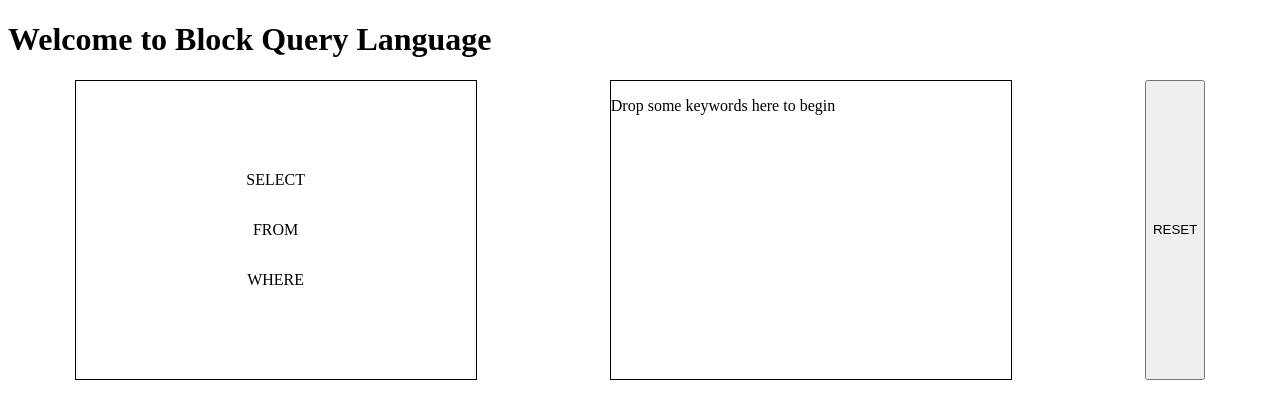
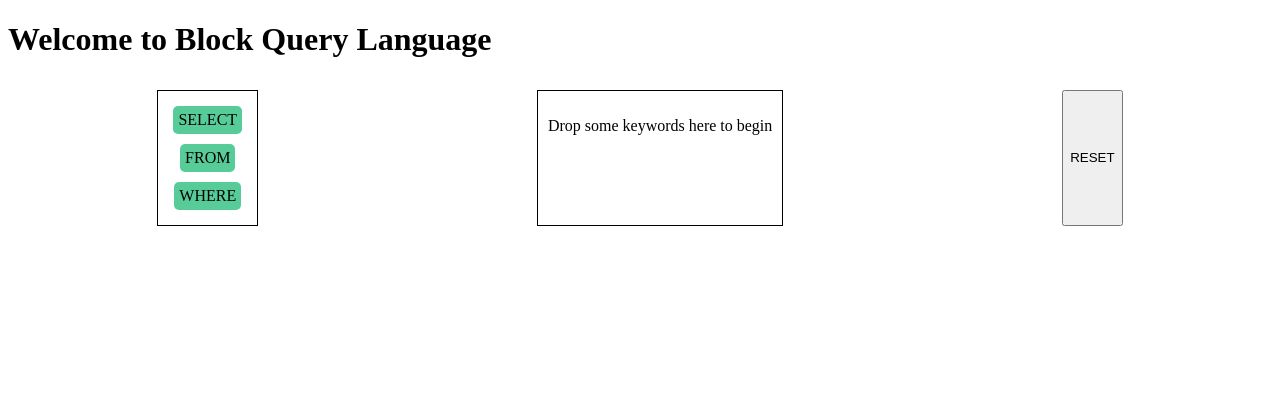
Before and after one commit to eduardpeters/web-bql, a SvelteKit app: page / in a window 1280 px wide. Shown: the top 418 px of the page. Built offline with nearby package versions, Linux system fonts and the light colour scheme.

Commit message:
Add Block component

```diff
--- /dev/null
+++ b/src/lib/components/Block.svelte
@@ -0,0 +1,30 @@
+<script lang="ts">
+    export let keyword: string;
+
+    const handleDrag = (event: DragEvent) => {
+        if (!event || !event.dataTransfer) return;
+        const target = event.target as HTMLElement;
+        event.dataTransfer.setData("text/plain", target.innerText);
+        event.dataTransfer.dropEffect = "copy";
+    };
+</script>
+
+<div
+    class="block"
+    role="textbox"
+    tabindex="-1"
+    draggable="true"
+    on:dragstart={handleDrag}
+>
+    {keyword}
+</div>
+
+<style>
+    .block {
+        background-color: #57cc99;
+        border-radius: 5px;
+        margin: 5px;
+        padding: 5px;
+        cursor: grab;
+    }
+</style>
--- a/src/routes/+page.svelte
+++ b/src/routes/+page.svelte
@@ -1,18 +1,11 @@
 <script lang="ts">
     import BlockDisplay from "./BlockDisplay.svelte";
     import QueryDisplay from "./QueryDisplay.svelte";
-
-    const handleDrag = (event: DragEvent) => {
-        if (!event || !event.dataTransfer) return;
-        const target = event.target as HTMLElement;
-        event.dataTransfer.setData("text/plain", target.innerText);
-        event.dataTransfer.dropEffect = "copy";
-    };
 </script>
 
 <h1>Welcome to Block Query Language</h1>
 <main class="container">
-    <BlockDisplay {handleDrag} />
+    <BlockDisplay />
     <QueryDisplay />
 </main>
 
@@ -21,6 +14,6 @@
         display: flex;
         flex-direction: row;
         justify-content: space-around;
-        min-height: 300px;
+        padding: 10px;
     }
 </style>
--- a/src/routes/BlockDisplay.svelte
+++ b/src/routes/BlockDisplay.svelte
@@ -1,10 +1,10 @@
 <script lang="ts">
-    export let handleDrag: (event: DragEvent) => void;
+    import Block from "$lib/components/Block.svelte";
 </script>
 
 <div class="keywords_holder">
     {#each ["SELECT", "FROM", "WHERE"] as keyword}
-        <p draggable="true" on:dragstart={handleDrag}>{keyword}</p>
+        <Block {keyword} />
     {/each}
 </div>
 
@@ -13,8 +13,8 @@
         display: flex;
         flex-direction: column;
         align-items: center;
-        justify-content: center;
+        justify-content: space-evenly;
         border: 1px solid black;
-        min-width: 400px;
+        padding: 10px;
     }
 </style>
--- a/src/routes/QueryDisplay.svelte
+++ b/src/routes/QueryDisplay.svelte
@@ -35,6 +35,6 @@
         align-items: baseline;
         justify-content: flex-start;
         border: 1px solid black;
-        min-width: 400px;
+        padding: 10px;
     }
 </style>
```
